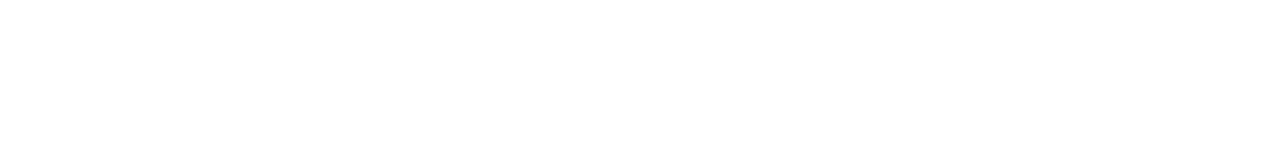
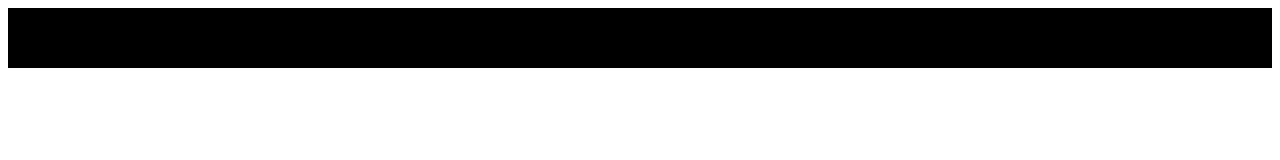
Before and after one commit to srinidhi-vanam/WebsiteProject, a plain HTML site: page index.html in a window 1280 px wide. Drawn offline with Linux system fonts and the light colour scheme.

Commit message:
Update index.html

```diff
--- a/index.html
+++ b/index.html
@@ -1,8 +1,18 @@
 <html>
 <head>
   <meta charset="utf-8"/>
+  <title>Website Project</title>
 </head>
 <body>
+  <table width="100%" height="60" cellspacing="5" cellpadding="5" bgcolor="#000000">
+      <tr>
+        <td>
+          <table width="547" border="0" align="center" celpadding="1" cellspacing="1">
+            <td>
 
+          </table>
+        </td>
+    </tr>
+  </table>
 </body>
 </html>
```
